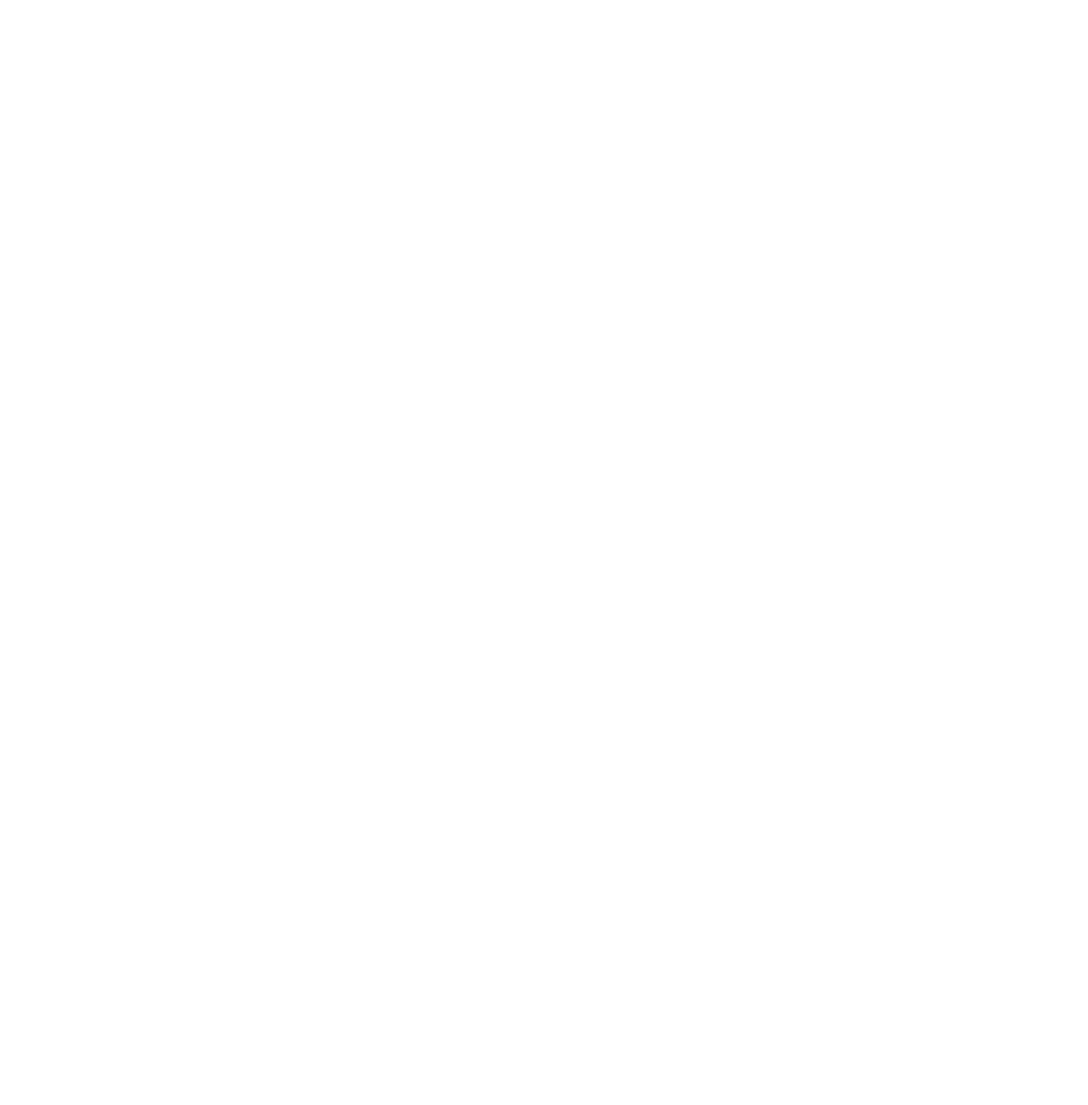
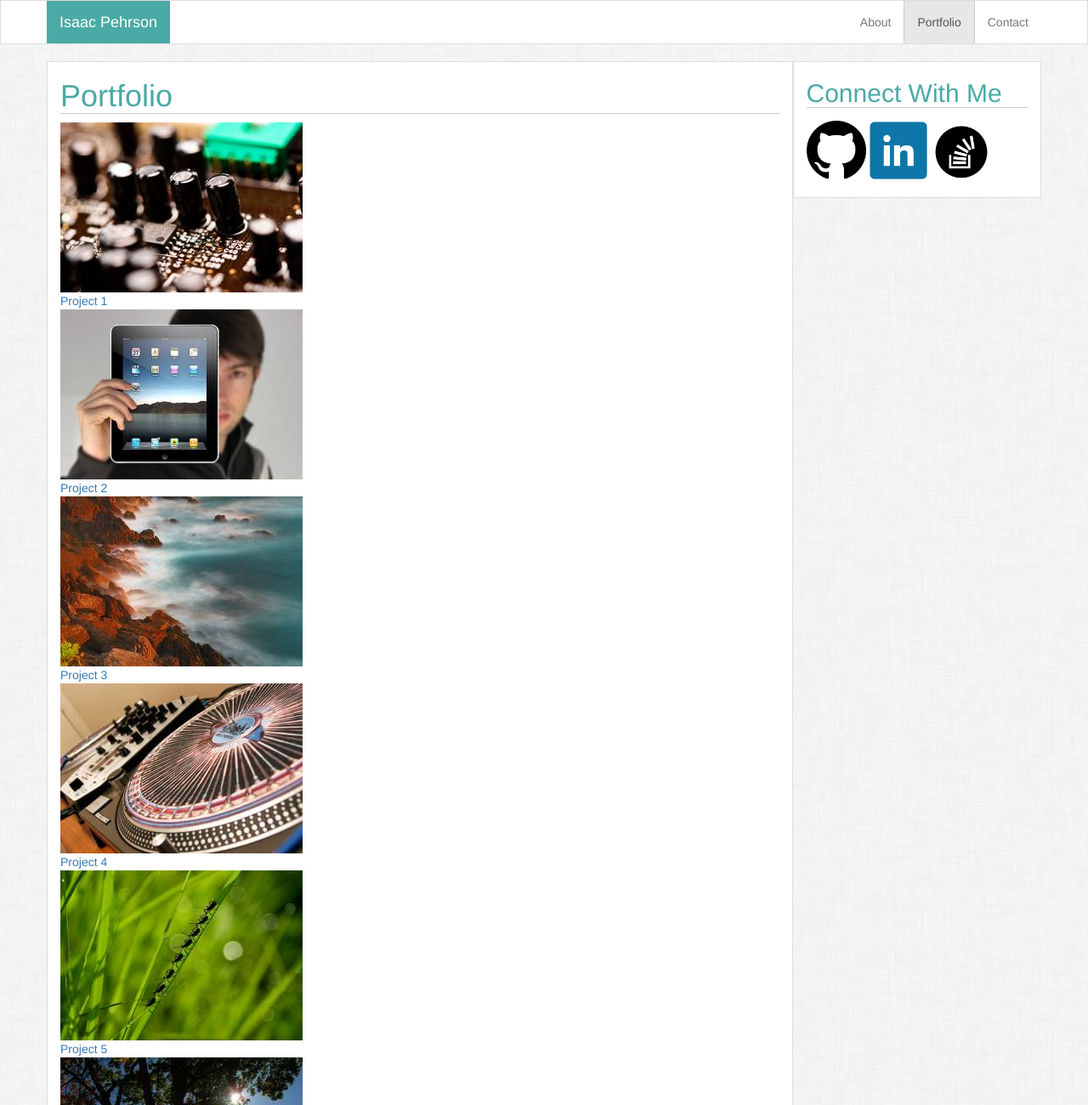
Before and after one commit to IzzleNizzle/Bootstrap-Portfolio, a plain HTML site: page portfolio.html in a window 1280 px wide. Shown: the top 1300 px of the page at 85% size. Before the commit the page ends 800 px from the top, so only its background shows below. Drawn offline with nearby package versions, Linux system fonts and the light colour scheme.

Commit message:
Staged placeholder pictures as well as some styling updates to match other Portfolio page.

```diff
--- a/contact.html
+++ b/contact.html
@@ -0,0 +1,95 @@
+<!DOCTYPE html>
+<html lang="en">
+<head>
+    <meta charset="UTF-8">
+    <meta name="viewport" content="width=device-width, initial-scale=1.0">
+    <meta http-equiv="X-UA-Compatible" content="ie=edge">
+    <link rel="stylesheet" href="https://maxcdn.bootstrapcdn.com/bootstrap/3.3.7/css/bootstrap.min.css" integrity="sha384-BVYiiSIFeK1dGmJRAkycuHAHRg32OmUcww7on3RYdg4Va+PmSTsz/K68vbdEjh4u" crossorigin="anonymous">
+    <link rel="stylesheet" href="css/style.css">
+    <title>Contact Iz</title>
+</head>
+<body>
+
+
+
+    <!-- Static navbar -->
+    <nav class="navbar navbar-default navbar-static-top main-content">
+        <div class="container">
+          <div class="navbar-header">
+            <button type="button" class="navbar-toggle collapsed" data-toggle="collapse" data-target="#navbar" aria-expanded="false" aria-controls="navbar">
+              <span class="sr-only">Toggle navigation</span>
+              <span class="icon-bar"></span>
+              <span class="icon-bar"></span>
+              <span class="icon-bar"></span>
+            </button>
+            <a class="navbar-brand head" href="index.html">Isaac Pehrson</a>
+          </div>
+          <div id="navbar" class="navbar-collapse collapse">
+
+            <ul class="nav navbar-nav navbar-right">
+                <li class="nav-right"><a href="index.html">About</a></li>
+                <li class="nav-right"><a href="portfolio.html">Portfolio</a></li>
+                <li class="active"><a href="contact.html">Contact</a></li>
+            </ul>
+          </div><!--/.nav-collapse -->
+        </div>
+      </nav>
+      <!-- End Static navbar -->
+
+      <!-- Begin Main Body Content -->
+      <div class="container">
+        <div class="row">
+            <div class="col-md-9 main-content">
+
+                <h1 class="content-header">Contact</h1>
+
+        <form action="#">
+            Name:<br>
+            <input type="text" name="firstname" size="100%" placeholder="John Hancock">
+            <br>
+            Email:<br>
+            <input type="text" name="lastname" size="100%" placeholder="example@gmail.com">
+            <br>
+            Message:<br>
+            <textarea name="message"  rows="10" cols="40"></textarea>
+            <br>
+            <input id="submit" type="submit" value="Submit">
+        </form>
+
+            </div>
+
+            <div class="col-md-3 main-content">
+                <h2 class="content-header">Connect With Me</h2>
+
+                <div class="icons">
+                    <a href="https://github.com/IzzleNizzle" target="_blank"><img class="icon" src="assets/githubicon.png" alt="#"></a>
+
+                    <a href="https://www.linkedin.com/in/-isaacp/" target="_blank"><img class="icon" src="assets/linkedinicon.png" alt="#"></a>
+
+                    <a href="https://stackoverflow.com/users/8822068/isaac?tab=profile" target="_blank"><img class="icon" src="assets/stackoverflowicon.png" alt="#"></a>
+                    </div>
+            </div>
+
+
+        </div>
+
+
+
+
+      </div>
+      <!-- End Main Body Content -->
+
+      <!-- Being Sticky Footer -->
+      <footer class="footer">
+        <div class="container">
+          <p>&copy; Copyright 2018 IzzleNizzle</p>
+        </div>
+      </footer>
+      <!-- End Sticky Footer -->
+
+      <!-- Insert JS Scripts -->
+      <script src="https://ajax.googleapis.com/ajax/libs/jquery/1.12.4/jquery.min.js"></script>
+
+      <script src="js/bootstrap.min.js"></script>
+</body>
+</html>
--- a/css/style.css
+++ b/css/style.css
@@ -48,6 +48,10 @@ body {
     height: 70px;
 }
 
+.icons {
+    padding: 5px 0px 20px 0px;
+}
+
 .navbar-default .navbar-brand:focus, .navbar-default .navbar-brand:hover {
     color: #ffffff;
     background-color: #4aaaa5;
@@ -59,8 +63,5 @@ body {
 
 .main-content {
     border: solid #dddddd 1px;
+    background-color: #ffffff;
 }
-
-.connect-with-me {
-    border: solid #dddddd 1px;
-}
--- a/portfolio.html
+++ b/portfolio.html
@@ -0,0 +1,136 @@
+<!DOCTYPE html>
+<html lang="en">
+<head>
+    <meta charset="UTF-8">
+    <meta name="viewport" content="width=device-width, initial-scale=1.0">
+    <meta http-equiv="X-UA-Compatible" content="ie=edge">
+    <link rel="stylesheet" href="https://maxcdn.bootstrapcdn.com/bootstrap/3.3.7/css/bootstrap.min.css" integrity="sha384-BVYiiSIFeK1dGmJRAkycuHAHRg32OmUcww7on3RYdg4Va+PmSTsz/K68vbdEjh4u" crossorigin="anonymous">
+    <link rel="stylesheet" href="css/style.css">
+    <title>Iz's Portfolio</title>
+</head>
+<body>
+
+
+
+    <!-- Static navbar -->
+    <nav class="navbar navbar-default navbar-static-top main-content">
+        <div class="container">
+          <div class="navbar-header">
+            <button type="button" class="navbar-toggle collapsed" data-toggle="collapse" data-target="#navbar" aria-expanded="false" aria-controls="navbar">
+              <span class="sr-only">Toggle navigation</span>
+              <span class="icon-bar"></span>
+              <span class="icon-bar"></span>
+              <span class="icon-bar"></span>
+            </button>
+            <a class="navbar-brand head" href="index.html">Isaac Pehrson</a>
+          </div>
+          <div id="navbar" class="navbar-collapse collapse">
+
+            <ul class="nav navbar-nav navbar-right">
+                <li class="nav-right"><a href="index.html">About</a></li>
+                <li class="active nav-right"><a href="portfolio.html">Portfolio</a></li>
+                <li><a href="contact.html">Contact</a></li>
+            </ul>
+          </div><!--/.nav-collapse -->
+        </div>
+      </nav>
+      <!-- End Static navbar -->
+
+      <!-- Begin Main Body Content -->
+      <div class="container">
+        <div class="row">
+            <div class="col-md-9 main-content">
+
+                <h1 class="content-header">Portfolio</h1>
+
+            <figure>
+                <div class="thumbnail-left">
+                    <a href="#">
+                        <img id="amberp" src="assets/placeholder1.jpg" alt="">
+                        <figcaption class="hangman">Project 1</figcaption>
+                    </a>
+                </div>
+            </figure>
+
+            <figure>
+                <div class="thumbnail-right">
+                    <a href="#">
+                        <img id="amberp" src="assets/placeholder2.jpg" alt="">
+                        <figcaption class="hangman2">Project 2</figcaption>
+                    </a>
+                </div>
+            </figure>
+
+            <figure>
+                <div class="thumbnail-left">
+                    <a href="#">
+                        <img id="amberp" src="assets/placeholder3.jpg" alt="">
+                        <figcaption class="hangman2">Project 3</figcaption>
+                    </a>
+                </div>
+            </figure>
+
+            <figure>
+                <div class="thumbnail-right">
+                    <a href="#">
+                        <img id="amberp" src="assets/placeholder4.jpg" alt="">
+                        <figcaption class="hangman2">Project 4</figcaption>
+                    </a>
+                </div>
+            </figure>
+
+            <figure>
+                <div class="thumbnail-left">
+                    <a href="#">
+                        <img id="amberp" src="assets/placeholder5.jpg" alt="">
+                        <figcaption class="hangman2">Project 5</figcaption>
+                    </a>
+                </div>
+            </figure>
+
+            <figure>
+                <div class="thumbnail-right">
+                    <a href="#">
+                        <img id="amberp" src="assets/placeholder6.jpg" alt="">
+                        <figcaption class="hangman2">Project 6</figcaption>
+                    </a>
+                </div>
+            </figure>
+
+            </div>
+
+            <div class="col-md-3 main-content">
+                <h2 class="content-header">Connect With Me</h2>
+
+                <div class="icons">
+                    <a href="https://github.com/IzzleNizzle" target="_blank"><img class="icon" src="assets/githubicon.png" alt="#"></a>
+
+                    <a href="https://www.linkedin.com/in/-isaacp/" target="_blank"><img class="icon" src="assets/linkedinicon.png" alt="#"></a>
+
+                    <a href="https://stackoverflow.com/users/8822068/isaac?tab=profile" target="_blank"><img class="icon" src="assets/stackoverflowicon.png" alt="#"></a>
+                    </div>
+            </div>
+
+
+        </div>
+
+
+
+
+      </div>
+      <!-- End Main Body Content -->
+
+      <!-- Being Sticky Footer -->
+      <footer class="footer">
+        <div class="container">
+          <p>&copy; Copyright 2018 IzzleNizzle</p>
+        </div>
+      </footer>
+      <!-- End Sticky Footer -->
+
+      <!-- Insert JS Scripts -->
+      <script src="https://ajax.googleapis.com/ajax/libs/jquery/1.12.4/jquery.min.js"></script>
+
+      <script src="js/bootstrap.min.js"></script>
+</body>
+</html>
```
Also changed, not shown: index.html (+5 -5 lines), assets/placeholder1.jpg (added), assets/placeholder2.jpg (added), assets/placeholder3.jpg (added), assets/placeholder4.jpg (added), assets/placeholder5.jpg (added), assets/placeholder6.jpg (added).
